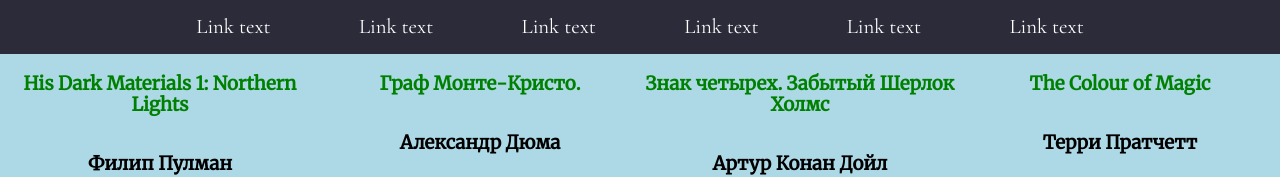
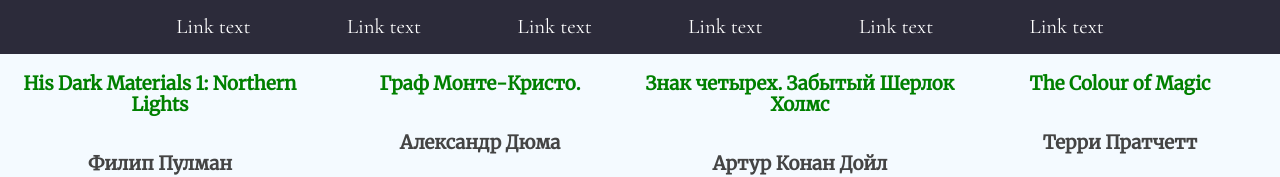
Before and after one commit to thaumocracy/library-front, a React (Create React App) app: page / in a window 1280 px wide. Shown: the top 177 px of the page. Built offline with nearby package versions, Linux system fonts and the light colour scheme; grey boxes are pictures that could not be loaded.

Commit message:
flex update

```diff
--- a/src/components/Header/header.css
+++ b/src/components/Header/header.css
@@ -15,12 +15,14 @@
 }
 .main__nav__item {
     display: block;
+    flex:1;
 }
 .main__nav__link{
     display: block;
     color:#fff;
     text-decoration: none;
     padding:15px 20px;
+    text-align: center;
 }
 
 .main__nav__link:hover{
--- a/src/components/Main/Item/item.css
+++ b/src/components/Main/Item/item.css
@@ -4,6 +4,7 @@
     display: flex;
     flex-direction: column;
     font-family: 'Merriweather', serif;
+    color:#444444
 }
 
 .item__image {
--- a/src/components/Main/main.css
+++ b/src/components/Main/main.css
@@ -1,3 +1,3 @@
 .main__content {
-    background-color:lightblue;
+    background-color:#f4faff;
 }
```
